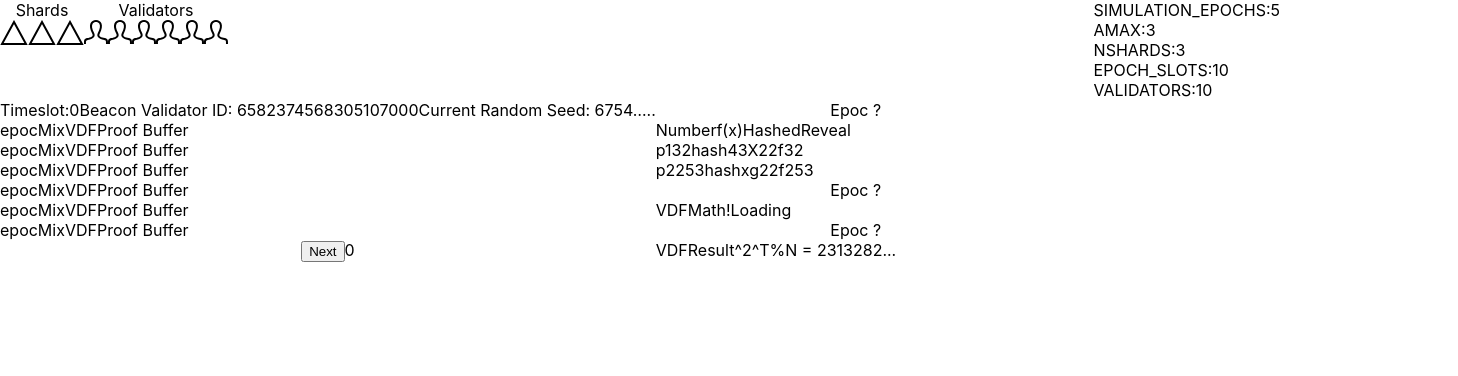
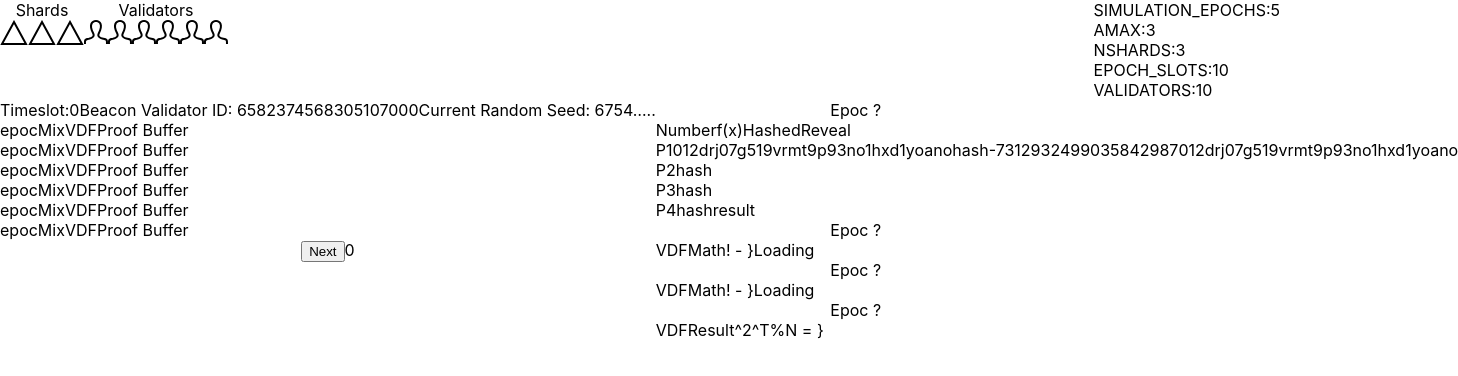
Before and after one commit to beacon-thugs-harmony/beacon_thugs_frontend, a React (Create React App) app: page / in a window 1280 px wide. Shown: the top 376 px of the page, 1458 px wide, since content can reach past the window. Built offline with nearby package versions, Linux system fonts and the light colour scheme.

Commit message:
doing math

```diff
--- a/src/components/Stack.js
+++ b/src/components/Stack.js
@@ -5,6 +5,10 @@ import vdf from '../media/vdf.png';
 
 class Stack extends Component {
   render() {
+    let step = this.props.step;
+    let stepMod4 = step % 4;
+    let stepSmallerThan4 = step < 4;
+
     return (
       <div>
         <Holder>
@@ -19,18 +23,63 @@ class Stack extends Component {
               <div>Reveal</div>
             </TopNav>
             <Process>
-              <div>p1</div>
-              <div>32</div>
+              <div>P1</div>
+              <div>{this.props.data[step - stepMod4].validator_revealed_entropy}</div>
               <div>hash</div>
-              <div>43X22f</div>
-              <div>32</div>
+              <div>{this.props.data[step - stepMod4].validator_committed_hash_of_entropy}</div>
+              <div>{this.props.data[step - stepMod4].validator_revealed_entropy}</div>
             </Process>
             <Process>
-              <div>p2</div>
-              <div>253</div>
+              <div>P2</div>
+              <div>{stepMod4 !== 0 && this.props.data[step - (stepMod4 - 1)].validator_revealed_entropy}</div>
               <div>hash</div>
-              <div>xg22f</div>
-              <div>253</div>
+              <div>{stepMod4 !== 0 && this.props.data[step - (stepMod4 - 1)].validator_committed_hash_of_entropy}</div>
+              <div>{stepMod4 !== 0 && this.props.data[step - (stepMod4 - 1)].validator_revealed_entropy}</div>
+            </Process>
+            <Process>
+              <div>P3</div>
+              <div>
+                {stepMod4 !== 0 && stepMod4 !== 1 && this.props.data[step - (stepMod4 - 2)].validator_revealed_entropy}
+              </div>
+              <div>hash</div>
+              <div>
+                {stepMod4 !== 0 &&
+                  stepMod4 !== 1 &&
+                  this.props.data[step - (stepMod4 - 2)].validator_committed_hash_of_entropy}
+              </div>
+              <div>
+                {stepMod4 !== 0 && stepMod4 !== 1 && this.props.data[step - (stepMod4 - 2)].validator_revealed_entropy}
+              </div>
+            </Process>
+            <Process>
+              <div>P4</div>
+              <div>
+                {stepMod4 !== 0 &&
+                  stepMod4 !== 1 &&
+                  stepMod4 !== 2 &&
+                  this.props.data[step - (stepMod4 - 3)].validator_revealed_entropy}
+              </div>
+              <div>hash</div>
+              <div>
+                {stepMod4 !== 0 &&
+                  stepMod4 !== 1 &&
+                  stepMod4 !== 2 &&
+                  this.props.data[step - (stepMod4 - 3)].validator_committed_hash_of_entropy}
+              </div>
+              <div>
+                {stepMod4 !== 0 &&
+                  stepMod4 !== 1 &&
+                  stepMod4 !== 2 &&
+                  this.props.data[step - (stepMod4 - 3)].validator_revealed_entropy}
+              </div>
+
+              <div>
+                result{' '}
+                {stepMod4 !== 0 &&
+                  stepMod4 !== 1 &&
+                  stepMod4 !== 2 &&
+                  this.props.data[step - (stepMod4 - 3)].current_entropy_e_i}
+              </div>
             </Process>
           </Epoc>
 
@@ -40,7 +89,17 @@ class Stack extends Component {
             </div>
             <Row>
               <div>VDF</div>
-              <div>Math!</div>
+              <div>Math! - {!(step < 4) && this.props.data[step - ((step % 4) - step)].current_entropy_e_i}}</div>
+              <div>Loading</div>
+            </Row>
+          </Epoc>
+          <Epoc>
+            <div>
+              <div>Epoc ?</div>
+            </div>
+            <Row>
+              <div>VDF</div>
+              <div>Math! - {!(step < 8) && this.props.data[step - (stepMod4 - 3)].current_entropy_e_i}}</div>
               <div>Loading</div>
             </Row>
           </Epoc>
@@ -51,7 +110,7 @@ class Stack extends Component {
             </div>
             <Row>
               <div>VDF</div>
-              <div>Result^2^T%N = 2313282...</div>
+              <div>Result^2^T%N = {!(step < 12) && this.props.data[step - (stepMod4 - 3)].current_entropy_e_i}}</div>
             </Row>
           </Epoc>
         </Holder>
```
